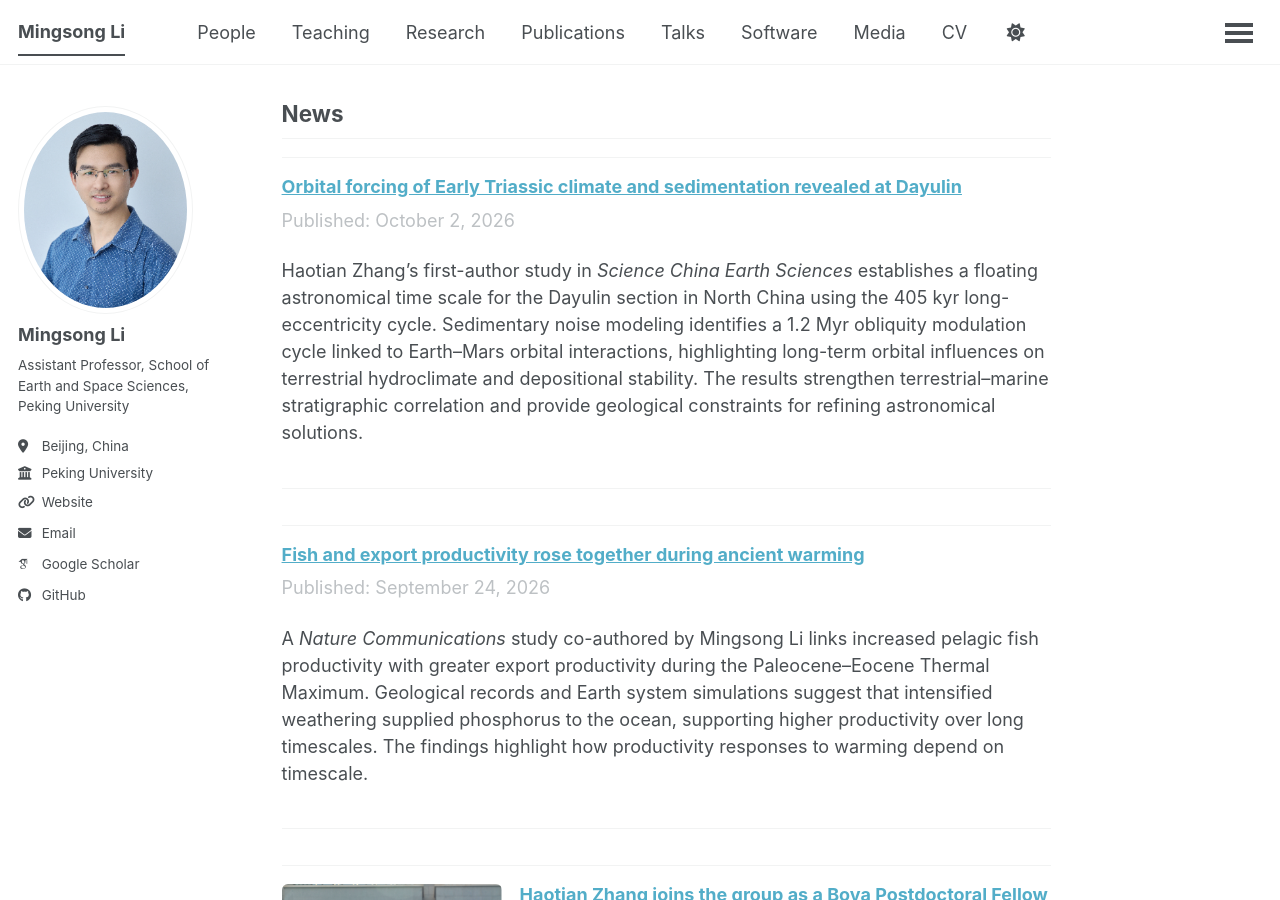
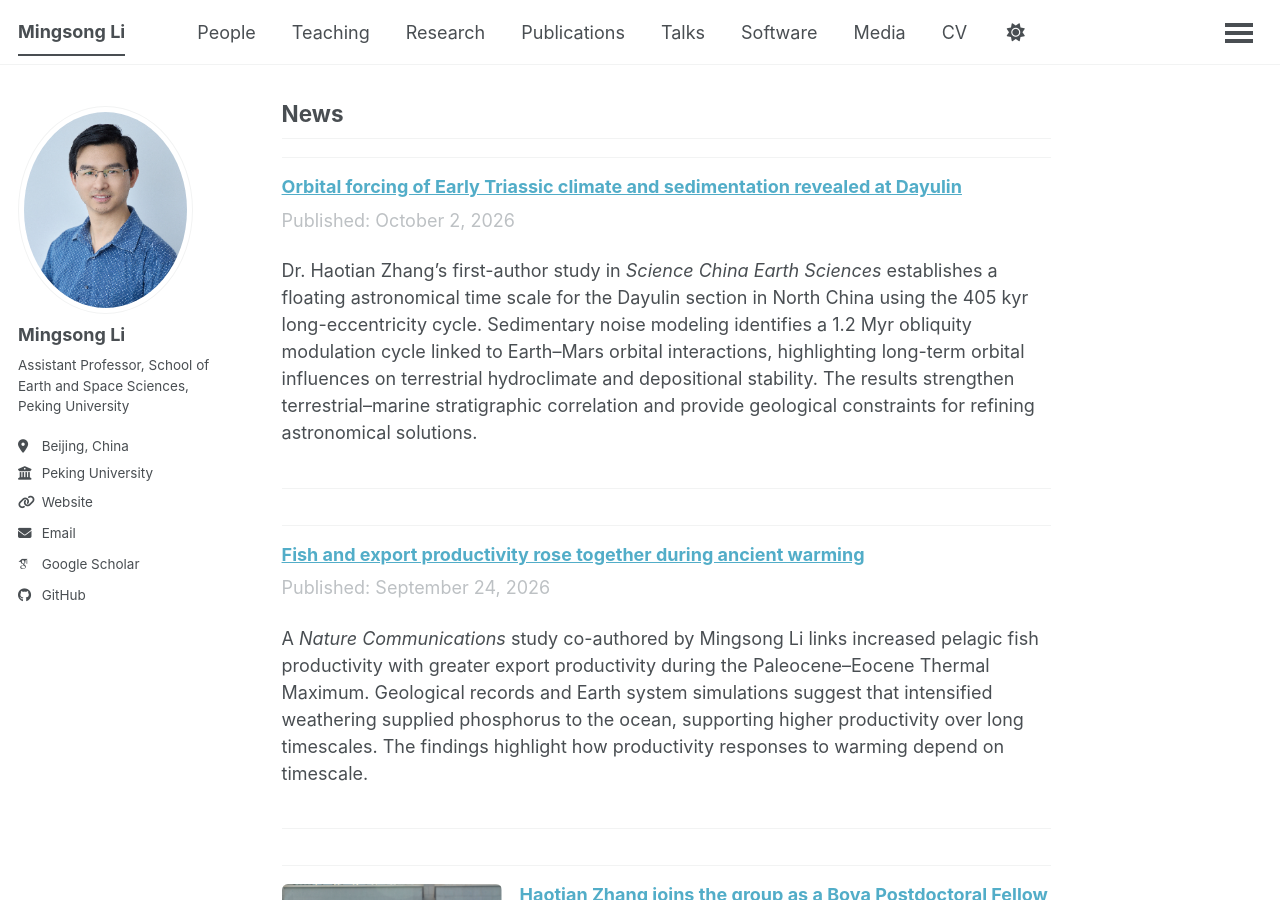
Before and after one commit to mingsongli/liweb, a Jekyll site: the page built from _pages/about.md, in a window 1280 px wide and 900 px high, scrolled down 410 px. Built offline with Jekyll 4.4.1, drawn with Linux system fonts in a browser that asks for light colours; some web fonts are replaced; a script that is not in the unit is left out.

Commit message:
Add Dr. title to Haotian Zhang in Dayulin news

```diff
--- a/_pages/about.md
+++ b/_pages/about.md
@@ -19,7 +19,7 @@
   <div>
     <h3><a href="https://mp.weixin.qq.com/s/uMM53gnvaOojyqNqBwmVjw" target="_blank" rel="noopener noreferrer">Orbital forcing of Early Triassic climate and sedimentation revealed at Dayulin</a></h3>
     <p class="news-date">Published: October 2, 2026</p>
-    <p>Haotian Zhang’s first-author study in <em>Science China Earth Sciences</em> establishes a floating astronomical time scale for the Dayulin section in North China using the 405 kyr long-eccentricity cycle. Sedimentary noise modeling identifies a 1.2 Myr obliquity modulation cycle linked to Earth–Mars orbital interactions, highlighting long-term orbital influences on terrestrial hydroclimate and depositional stability. The results strengthen terrestrial–marine stratigraphic correlation and provide geological constraints for refining astronomical solutions.</p>
+    <p>Dr. Haotian Zhang’s first-author study in <em>Science China Earth Sciences</em> establishes a floating astronomical time scale for the Dayulin section in North China using the 405 kyr long-eccentricity cycle. Sedimentary noise modeling identifies a 1.2 Myr obliquity modulation cycle linked to Earth–Mars orbital interactions, highlighting long-term orbital influences on terrestrial hydroclimate and depositional stability. The results strengthen terrestrial–marine stratigraphic correlation and provide geological constraints for refining astronomical solutions.</p>
   </div>
 </article>
 
```
